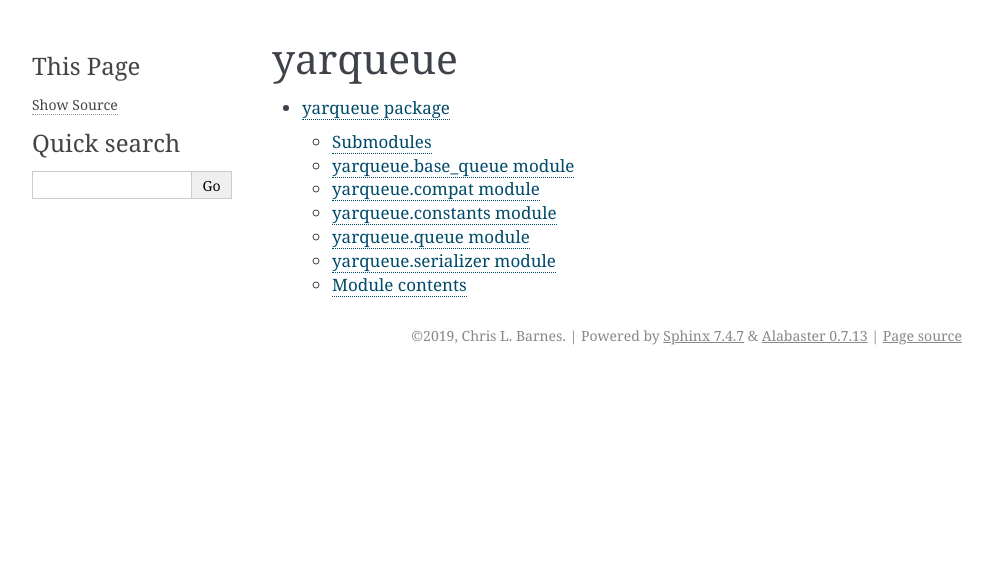
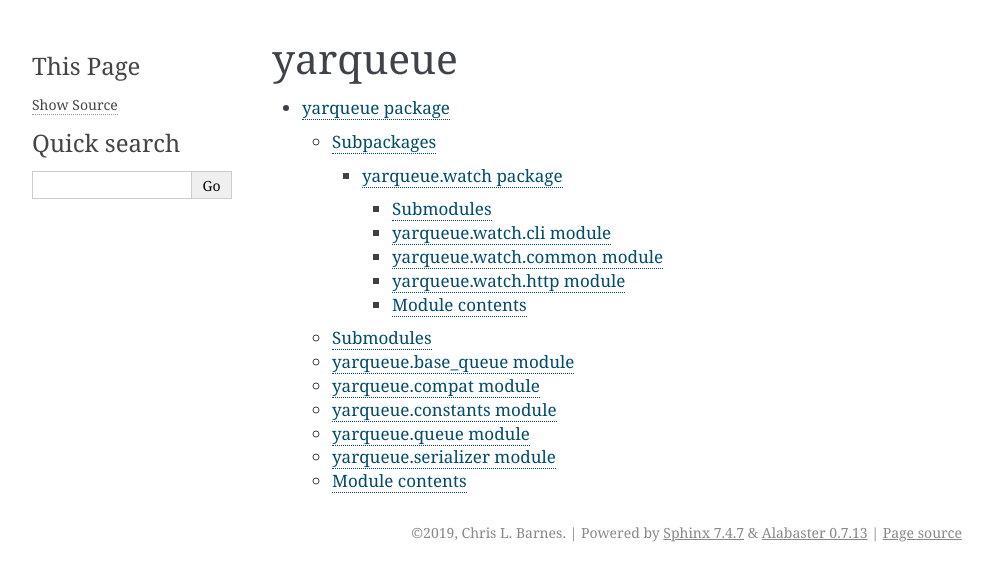
Before and after one commit to clbarnes/yarqueue, a Sphinx documentation site: the page built from docs/modules.rst, in a window 1280 px wide. Shown: the top 581 px of the page, without its empty margins (148-1141 px from the left). Built offline with Sphinx 7.4.7, drawn with Linux system fonts in a browser that asks for light colours.

Commit message:
module docs

```diff
--- a/docs/yarqueue.rst
+++ b/docs/yarqueue.rst
@@ -1,5 +1,12 @@
 yarqueue package
 ================
+
+Subpackages
+-----------
+
+.. toctree::
+
+   yarqueue.watch
 
 Submodules
 ----------
--- /dev/null
+++ b/docs/yarqueue.watch.rst
@@ -0,0 +1,38 @@
+yarqueue.watch package
+======================
+
+Submodules
+----------
+
+yarqueue.watch.cli module
+-------------------------
+
+.. automodule:: yarqueue.watch.cli
+   :members:
+   :undoc-members:
+   :show-inheritance:
+
+yarqueue.watch.common module
+----------------------------
+
+.. automodule:: yarqueue.watch.common
+   :members:
+   :undoc-members:
+   :show-inheritance:
+
+yarqueue.watch.http module
+--------------------------
+
+.. automodule:: yarqueue.watch.http
+   :members:
+   :undoc-members:
+   :show-inheritance:
+
+
+Module contents
+---------------
+
+.. automodule:: yarqueue.watch
+   :members:
+   :undoc-members:
+   :show-inheritance:
```
